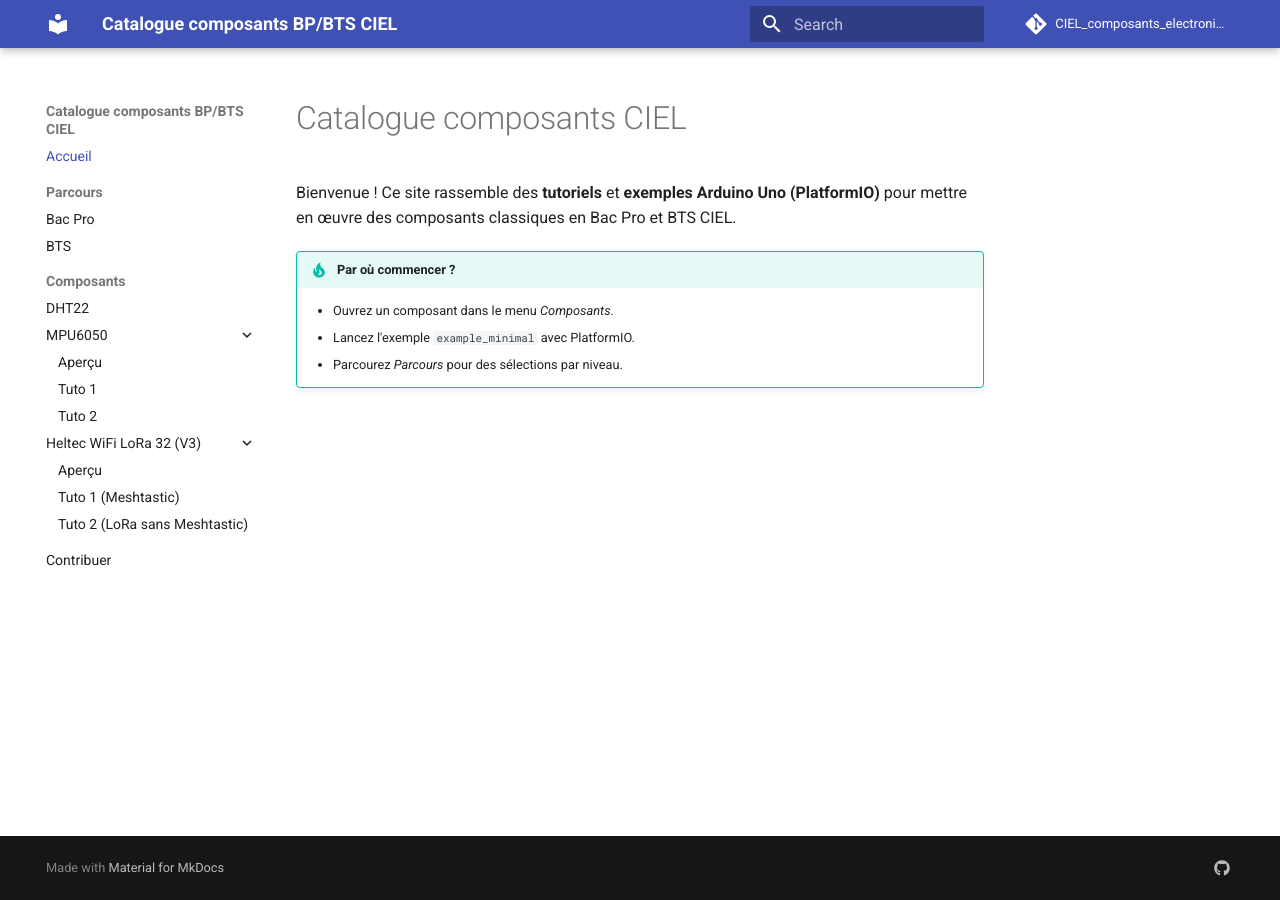
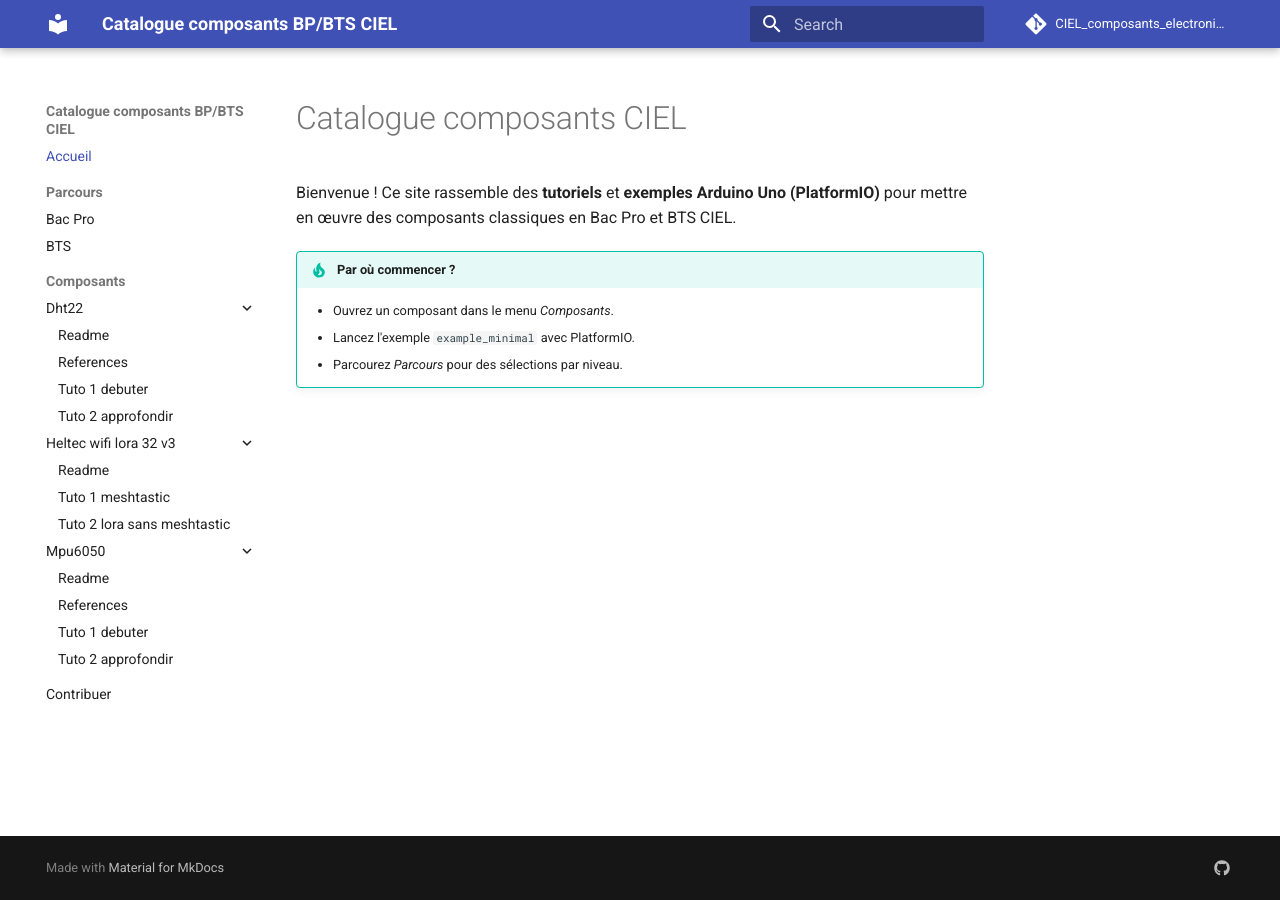
Before and after one commit to ClementPonssard/CIEL_composants_electroniques, an MkDocs documentation site: the page built from docs/index.md, in a window 1280 px wide. Built offline with MkDocs 1.6.1 and Material for MkDocs 9.7.7, drawn with Linux system fonts in a browser that asks for light colours; comment, search, counter and statistics services are not loaded.

```diff
--- a/mkdocs.yml
+++ b/mkdocs.yml
@@ -1,47 +1,47 @@
 site_name: Catalogue composants BP/BTS CIEL
 site_description: Tutos et exemples Arduino (PlatformIO) pour composants électroniques
-
 theme:
   name: material
   features:
-    - navigation.sections
-    - navigation.expand
-    - content.code.copy
-
+  - navigation.sections
+  - navigation.expand
+  - content.code.copy
 plugins:
-  - search
-  - include-markdown:
-      rewrite_relative_urls: false
-
+- search
+- include-markdown:
+    rewrite_relative_urls: false
 repo_url: https://github.com/clementponssard/CIEL_composants_electroniques
 repo_name: CIEL_composants_electroniques
-
 nav:
-  - Accueil: index.md
-  - Parcours:
-    - Bac Pro: parcours/bacpro.md
-    - BTS: parcours/bts.md
-  - Composants:
-    - DHT22: composants/dht22/index.md
-    - MPU6050:
-        - Aperçu: composants/mpu6050/index.md
-        - Tuto 1: composants/mpu6050/tuto-1-debuter.md
-        - Tuto 2: composants/mpu6050/tuto-2-approfondir.md
-    - Heltec WiFi LoRa 32 (V3):
-        - Aperçu: composants/heltec_wifi_lora_32_v3/index.md
-        - Tuto 1 (Meshtastic): composants/heltec_wifi_lora_32_v3/tuto-1-meshtastic.md
-        - Tuto 2 (LoRa sans Meshtastic): composants/heltec_wifi_lora_32_v3/tuto-2-lora-sans-meshtastic.md
-  - Contribuer: contribute.md
-
+- Accueil: index.md
+- Parcours:
+  - Bac Pro: parcours/bacpro.md
+  - BTS: parcours/bts.md
+- Composants:
+  - Dht22:
+    - Readme: composants/dht22/README.md
+    - References: composants/dht22/references.md
+    - Tuto 1 debuter: composants/dht22/tuto-1-debuter.md
+    - Tuto 2 approfondir: composants/dht22/tuto-2-approfondir.md
+  - Heltec wifi lora 32 v3:
+    - Readme: composants/heltec_wifi_lora_32_v3/README.md
+    - Tuto 1 meshtastic: composants/heltec_wifi_lora_32_v3/tuto-1-meshtastic.md
+    - Tuto 2 lora sans meshtastic: composants/heltec_wifi_lora_32_v3/tuto-2-lora-sans-meshtastic.md
+  - Mpu6050:
+    - Readme: composants/mpu6050/README.md
+    - References: composants/mpu6050/references.md
+    - Tuto 1 debuter: composants/mpu6050/tuto-1-debuter.md
+    - Tuto 2 approfondir: composants/mpu6050/tuto-2-approfondir.md
+- Contribuer: contribute.md
 markdown_extensions:
-  - admonition
-  - pymdownx.highlight
-  - pymdownx.superfences
-  - tables
-  - toc:
-      permalink: true
-      toc_depth: 2
+- admonition
+- pymdownx.highlight
+- pymdownx.superfences
+- tables
+- toc:
+    permalink: true
+    toc_depth: 2
 extra:
   social:
-    - icon: fontawesome/brands/github
-      link: https://github.com/clementponssard/CIEL_composants_electroniques
+  - icon: fontawesome/brands/github
+    link: https://github.com/clementponssard/CIEL_composants_electroniques
```
Also changed, not shown: docs/composants/dht22/README.md (added, +1 -0 lines), docs/composants/dht22/index.md (deleted, +0 -1 lines), docs/composants/dht22/references.md (added, +1 -0 lines), docs/composants/dht22/tuto-1-debuter.md (added, +1 -0 lines), docs/composants/dht22/tuto-2-approfondir.md (added, +1 -0 lines), docs/composants/heltec_wifi_lora_32_v3/README.md (added, +1 -0 lines), docs/composants/heltec_wifi_lora_32_v3/index.md (deleted, +0 -1 lines), docs/composants/heltec_wifi_lora_32_v3/tuto-1-meshtastic.md (+1 -1 lines), docs/composants/heltec_wifi_lora_32_v3/tuto-2-lora-sans-meshtastic.md (+1 -1 lines), docs/composants/mpu6050/README.md (added, +1 -0 lines), docs/composants/mpu6050/references.md (added, +1 -0 lines), docs/composants/mpu6050/tuto-1-debuter.md (added, +1 -0 lines), docs/composants/mpu6050/tuto-2-approfondir.md (added, +1 -0 lines), synchro_docs.py (+73 -10 lines), 1 more files.
